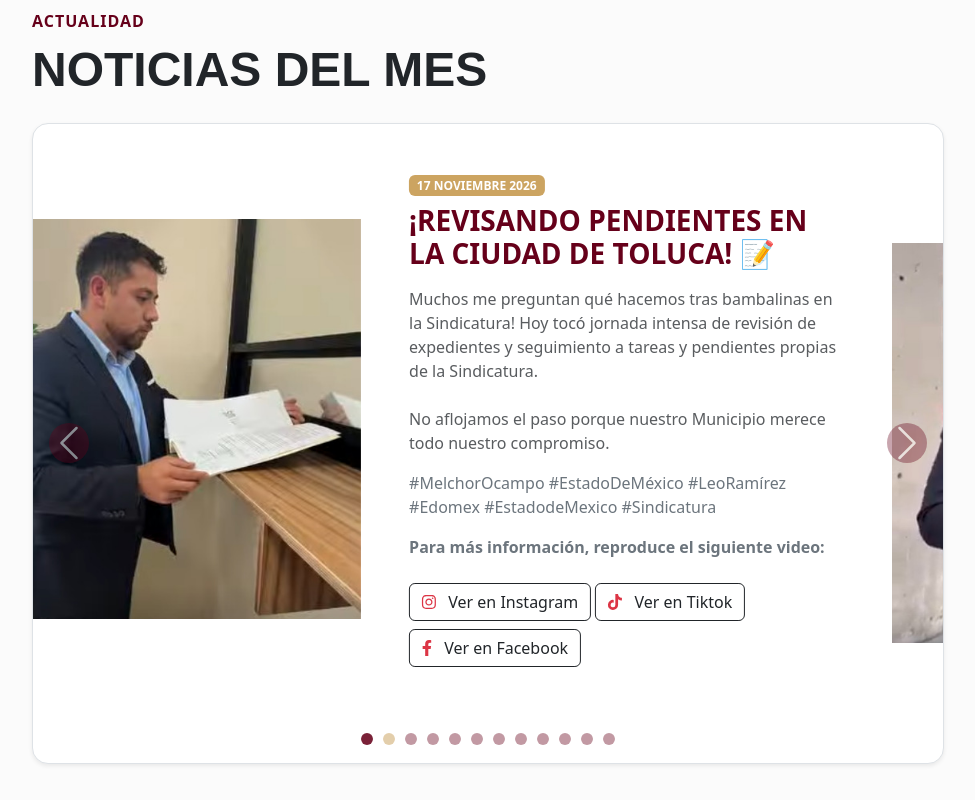
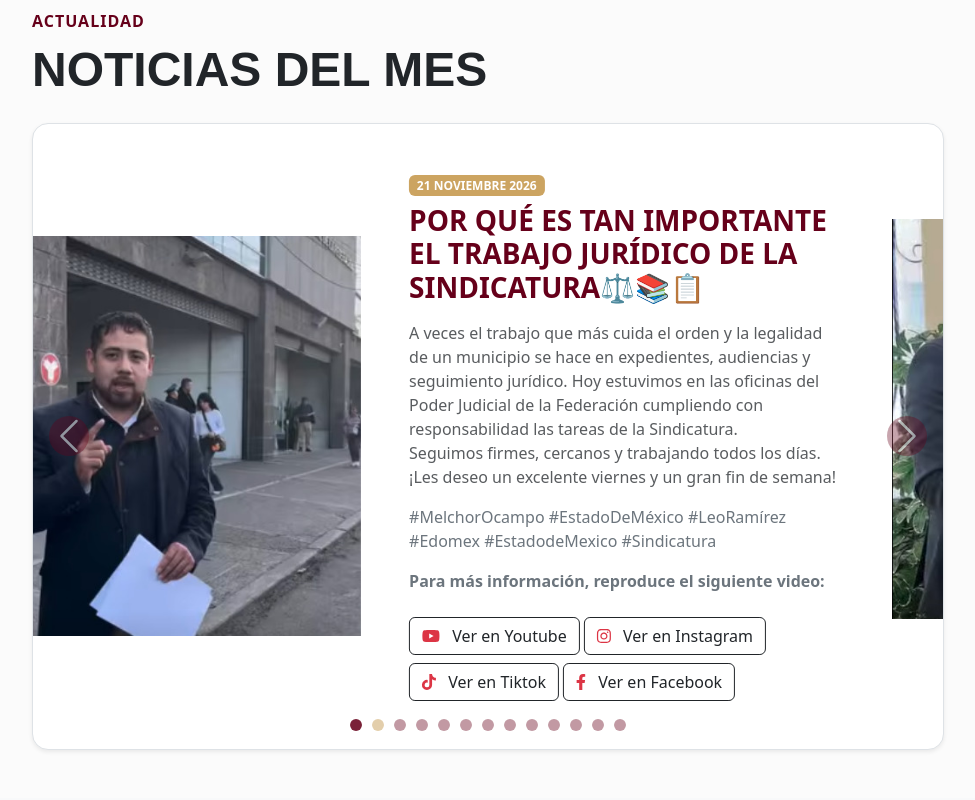
Before and after one commit to rgnier1/sitio-leo, a plain HTML site: page index.html in a window 1280 px wide. Shown: the part 840-1640 px from the top of the page, without its empty margins (288-1263 px from the left). Drawn offline with nearby package versions, Linux system fonts and the light colour scheme; a script that the page names is missing; a web font is replaced by a local one.

Commit message:
Noticia 21 Noviembre 2026

```diff
--- a/index.html
+++ b/index.html
@@ -197,13 +197,85 @@
                         <button type="button" data-bs-target="#carruselNoticias" data-bs-slide-to="10"
                             aria-label="Slide 11"></button>
 
-                            <button type="button" data-bs-target="#carruselNoticias" data-bs-slide-to="11"
+                        <button type="button" data-bs-target="#carruselNoticias" data-bs-slide-to="11"
                             aria-label="Slide 12"></button>
+
+                        <button type="button" data-bs-target="#carruselNoticias" data-bs-slide-to="12"
+                            aria-label="Slide 13"></button>
                     </div>
 
                     <div class="carousel-inner">
 
                         <div class="carousel-item active">
+                            <div class="row g-0 align-items-center">
+
+                                <div class="col-md-5">
+                                    <img src="assets/img/leonoti21nov.jpg" class="img-fluid w-100" alt="Noticia 2"
+                                        style="height: 400px; object-fit: cover;">
+                                </div>
+
+
+                                <div class="col-md-7 p-4 p-lg-5">
+
+
+                                    <div class="badge mb-2" style="background-color: #cca461;">21 NOVIEMBRE 2026</div>
+
+
+                                    <h3 class="fw-bold mb-3" style="color: #66001a;">
+                                        Por qué es tan importante el trabajo jurídico de la Sindicatura⚖️📚📋
+                                    </h3>
+
+                                    <p class="text-muted fs-15">
+
+                                        A veces el trabajo que más cuida el orden y la legalidad de un municipio se hace
+                                        en expedientes, audiencias y seguimiento jurídico. Hoy estuvimos en las oficinas
+                                        del Poder Judicial de la Federación cumpliendo con responsabilidad las tareas de
+                                        la Sindicatura.
+                                        <br>
+                                        Seguimos firmes, cercanos y trabajando todos los días. ¡Les deseo un excelente
+                                        viernes y un gran fin de semana!
+
+
+                                    <p class="hashtags">
+                                        <span>#MelchorOcampo</span>
+                                        <span>#EstadoDeMéxico</span>
+                                        <span>#LeoRamírez</span>
+                                        <span>#Edomex</span>
+                                        <span>#EstadodeMexico</span>
+                                        <span>#Sindicatura</span>
+                                    </p>
+
+                                    <strong>Para más información, reproduce el siguiente video:</strong>
+                                    </p>
+
+
+
+                                    <a href="https://www.youtube.com/shorts/cPEVMzYf9cs" target="_blank"
+                                        class="btn btn-outline-dark mt-2">
+                                        <i class="fab fa-youtube text-danger me-2"></i> Ver en Youtube
+                                    </a>
+
+                                    <a href="https://www.instagram.com/p/Df_VBbAh2Y9/" target="_blank"
+                                        class="btn btn-outline-dark mt-2">
+                                        <i class="fab fa-instagram text-danger me-2"></i> Ver en Instagram
+                                    </a>
+
+                                    <a href="https://www.tiktok.com/@leo.ramirez.oficial/video/7710470257281862918"
+                                        target="_blank" class="btn btn-outline-dark mt-2">
+                                        <i class="fab fa-tiktok text-danger me-2"></i> Ver en Tiktok
+                                    </a>
+
+                                    <a href="https://www.facebook.com/reel/2233620104168073" target="_blank"
+                                        class="btn btn-outline-dark mt-2">
+                                        <i class="fab fa-facebook-f text-danger me-2"></i> Ver en Facebook
+                                    </a>
+                                </div>
+
+                            </div>
+
+                        </div>
+
+                        <div class="carousel-item">
                             <div class="row g-0 align-items-center">
 
                                 <div class="col-md-5">
@@ -225,7 +297,8 @@
                                     <p class="text-muted fs-15">
 
                                         Muchos me preguntan qué hacemos tras bambalinas en la Sindicatura!
-                                        Hoy tocó jornada intensa de revisión de expedientes y seguimiento a tareas y pendientes propias de la Sindicatura.
+                                        Hoy tocó jornada intensa de revisión de expedientes y seguimiento a tareas y
+                                        pendientes propias de la Sindicatura.
                                         <br><br>
                                         No aflojamos el paso porque nuestro Municipio merece todo nuestro compromiso.
 
```
Also changed, not shown: assets/img/leonoti21nov.jpg (added).
